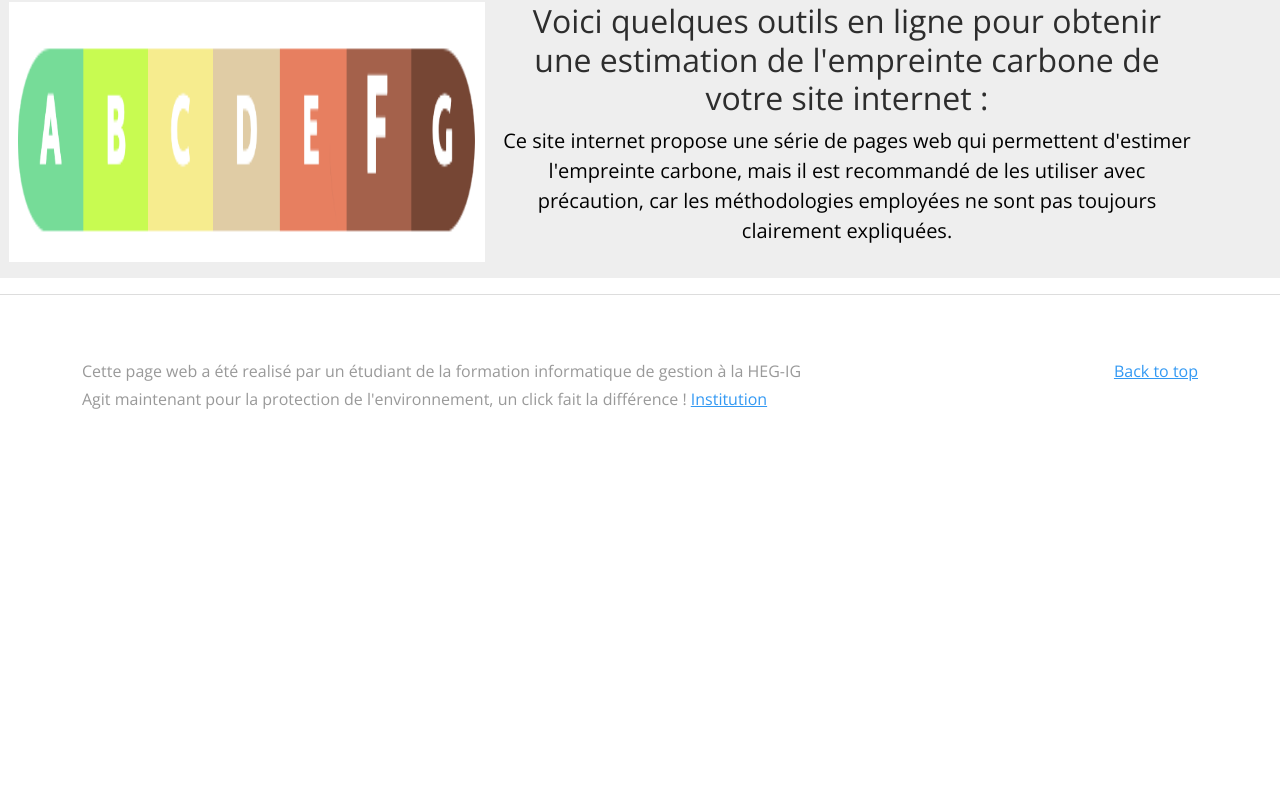
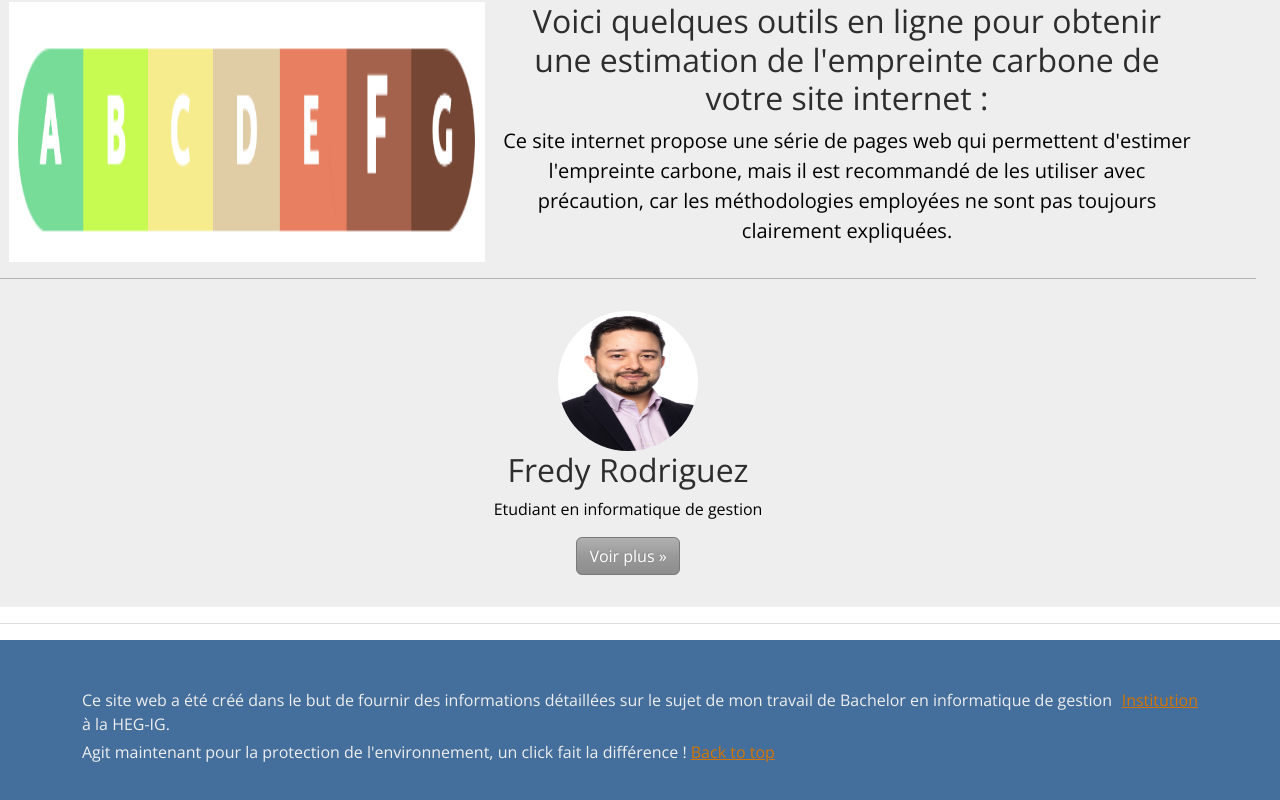
Before and after one commit to Froma91/Environmental-footprint-, a Vue app: page / in a window 1280 px wide. Shown: the part 3274-4074 px from the top of the page. Before the commit the page ends 3733 px from the top, so only its background shows below. Built offline with nearby package versions, Linux system fonts and the light colour scheme.

Commit message:
improve footer

```diff
--- a/src/components/FooterComp.vue
+++ b/src/components/FooterComp.vue
@@ -1,17 +1,17 @@
 <template>
   <hr class="featurette-divider" />
-  <footer class="text-muted py-5">
-    <div class="container">
+  <footer class="text-muted py-5 bg-primary">
+    <div class="container text-light">
       <p class="float-end mb-1">
-        <a href="#">Back to top</a>
+        <a class="text-warning" href="https://www.he-arc.ch/" target="_blank">Institution</a>
       </p>
       <p class="mb-1">
-        Cette page web a été realisé par un étudiant de la formation informatique de gestion à la
-        HEG-IG
+        Ce site web a été créé dans le but de fournir des informations détaillées sur le sujet de
+        mon travail de Bachelor en informatique de gestion à la HEG-IG.
       </p>
       <p class="mb-0">
         Agit maintenant pour la protection de l'environnement, un click fait la différence !
-        <a href="https://www.he-arc.ch/" target="_blank">Institution</a>
+        <a class="text-warning" href="#">Back to top</a>
       </p>
     </div>
   </footer>
--- a/src/views/EmpreinteView.vue
+++ b/src/views/EmpreinteView.vue
@@ -24,118 +24,4 @@
     </div>
   </div>
 </template>
-<style scoped>
-.container {
-  max-width: 800px;
-  margin: 0 auto;
-  padding: 20px;
-}
-.img-fluid {
-  max-width: 100%;
-  height: auto;
-}
-.text-center {
-  text-align: center;
-}
-.txt-center {
-  text-align: center;
-}
-.content {
-  padding: 20px;
-}
-.row {
-  display: flex;
-  flex-wrap: wrap;
-  justify-content: center;
-}
-.text-black {
-  color: black;
-}
-.fs-4 {
-  font-size: 1.5rem;
-}
-.fst-normal {
-  font-style: normal;
-}
-.text-center {
-  text-align: center;
-}
-.img-fluid {
-  max-width: 100%;
-  height: auto;
-}
-.text-center {
-  text-align: center;
-}
-.txt-center {
-  text-align: center;
-}
-.content {
-  padding: 20px;
-}
-.row {
-  display: flex;
-  flex-wrap: wrap;
-  justify-content: center;
-}
-.text-black {
-  color: black;
-}
-.fs-4 {
-  font-size: 1.5rem;
-}
-.fst-normal {
-  font-style: normal;
-}
-.text-center {
-  text-align: center;
-}
-.img-fluid {
-  max-width: 100%;
-  height: auto;
-}
-.text-center {
-  text-align: center;
-}
-.txt-center {
-  text-align: center;
-}
-.content {
-  padding: 20px;
-}
-.row {
-  display: flex;
-  flex-wrap: wrap;
-  justify-content: center;
-}
-.text-black {
-  color: black;
-}
-.fs-4 {
-  font-size: 1.5rem;
-}
-.fst-normal {
-  font-style: normal;
-}
-.text-center {
-  text-align: center;
-}
-.img-fluid {
-  max-width: 100%;
-  height: auto;
-}
-.text-center {
-  text-align: center;
-}
-.txt-center {
-  text-align: center;
-}
-.content {
-  padding: 20px;
-}
-.row {
-  display: flex;
-  flex-wrap: wrap;
-  justify-content: center;
-}
-</style>
+<style scoped></style>
--- a/src/views/HomeView.vue
+++ b/src/views/HomeView.vue
@@ -182,6 +182,22 @@
             />
           </div>
         </div>
+        <hr class="featurette-divider" />
+        <div class="row-fluid text-center">
+          <div class="col bg-light py-3 order-md-2 text-center">
+            <img class="img-cercle" src="/src/assets/images/photo_cv_2024.jpg" />
+            <h2 class="margin">Fredy Rodriguez</h2>
+            <p class="margin">Etudiant en informatique de gestion</p>
+            <p class="margin">
+              <a
+                class="btn btn-secondary"
+                href="https://www.linkedin.com/in/fredy-rodriguez-1a736a132/"
+                target="_blank"
+                >Voir plus &raquo;</a
+              >
+            </p>
+          </div>
+        </div>
       </div>
     </div>
   </div>
```
Also changed, not shown: src/assets/images/photo_cv_2024.jpg (added).
